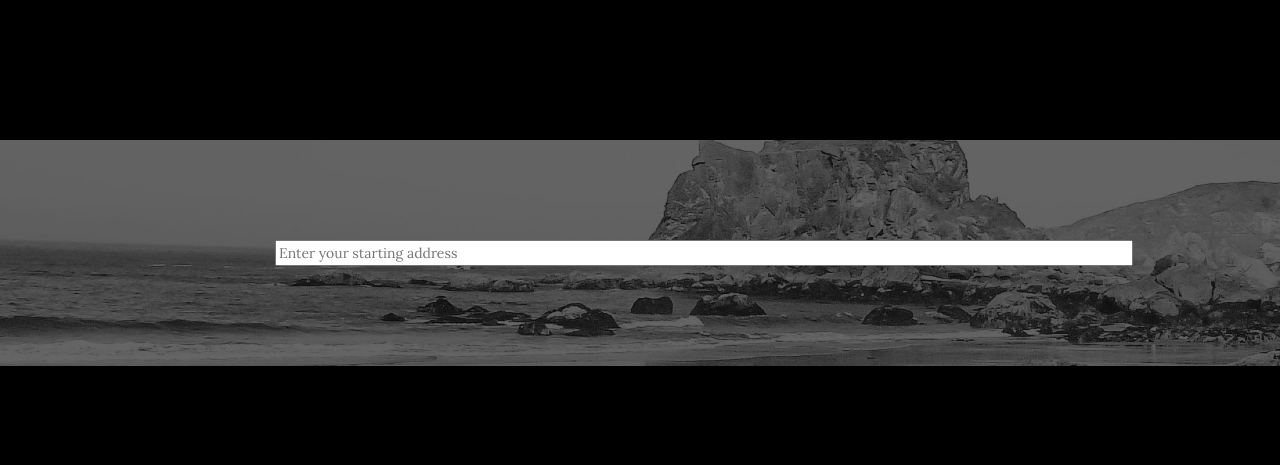
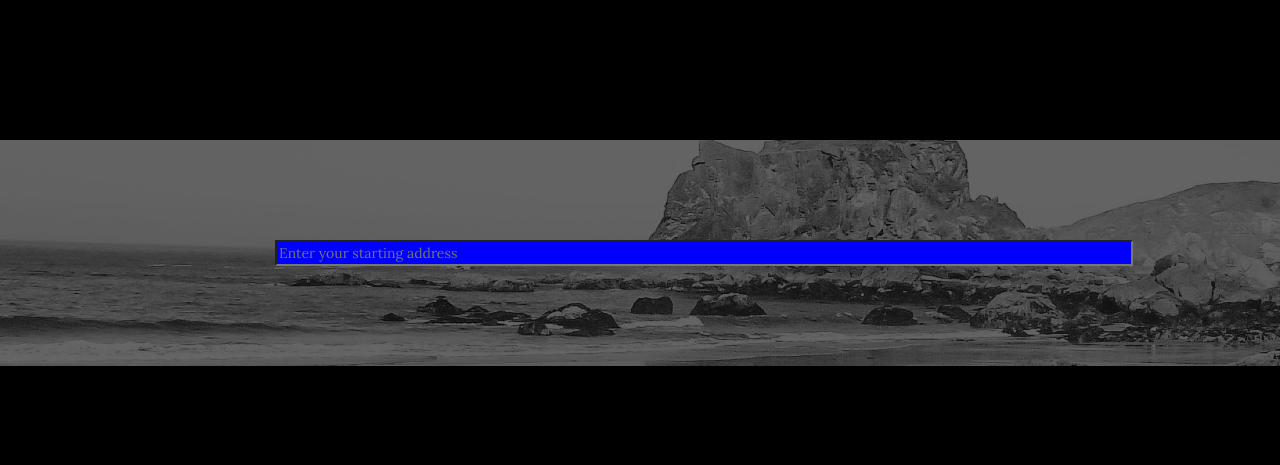
Before and after one commit to y4smeen/GiftBook, a Flask app: page / in a window 1280 px wide. Shown: the part 1391-1856 px from the top of the page. Run offline with Flask 2, Linux system fonts and the light colour scheme; some libraries are stand-ins or nearby versions.

Commit message:
Update base.html

```diff
--- a/templates/base.html
+++ b/templates/base.html
@@ -102,7 +102,7 @@
                 <div class="col-lg-8 col-lg-offset-2">
 
                         <div id="locationField">
-                           <input style="color: black" id="autocomplete" placeholder="Enter your starting address" onFocus="geolocate()" type="text" size="100">
+                           <input style="color: black; background: blue;" id="autocomplete" placeholder="Enter your starting address" onFocus="geolocate()" type="text" size="100">
                             </input>
                         </div>
 
```
